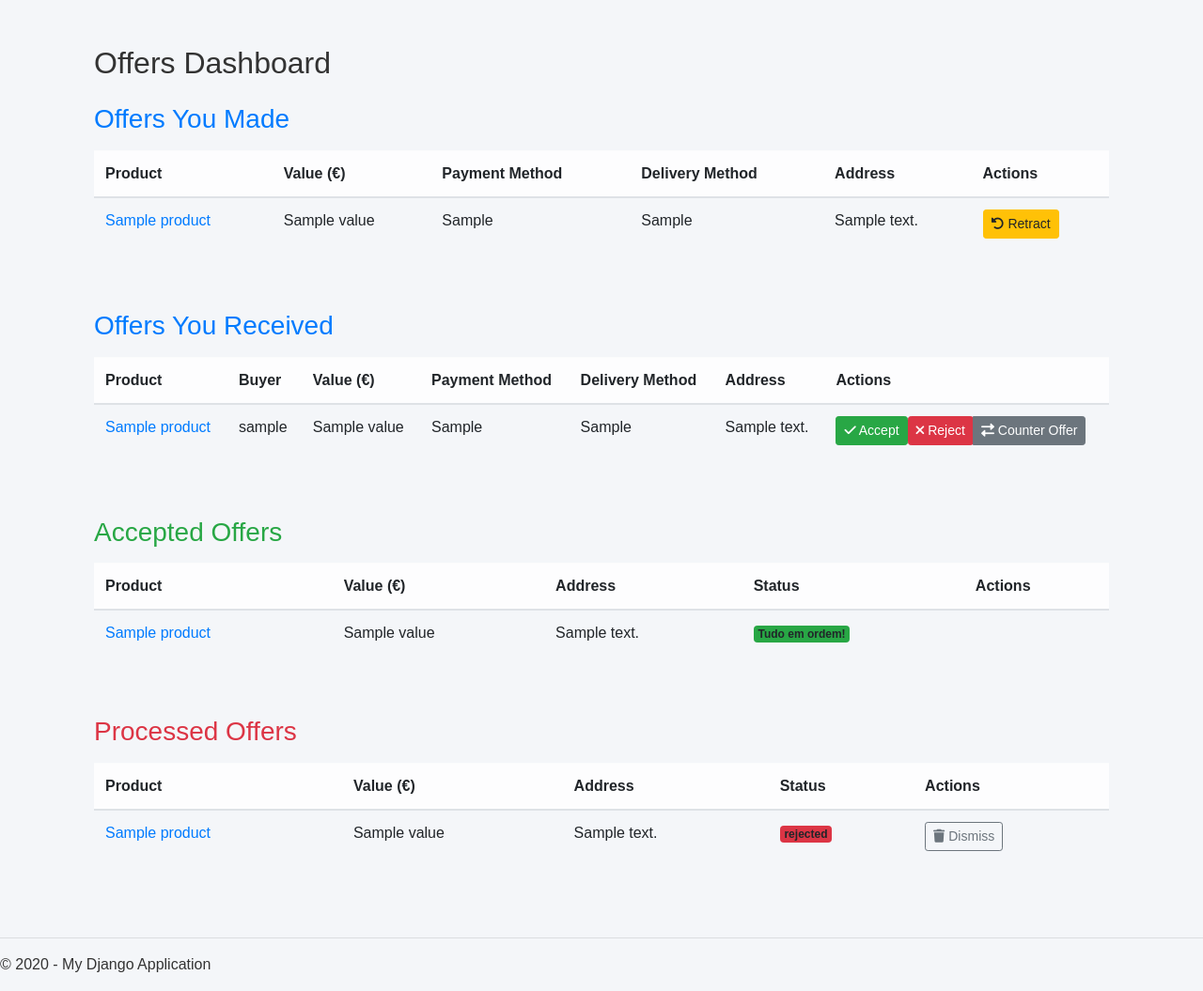
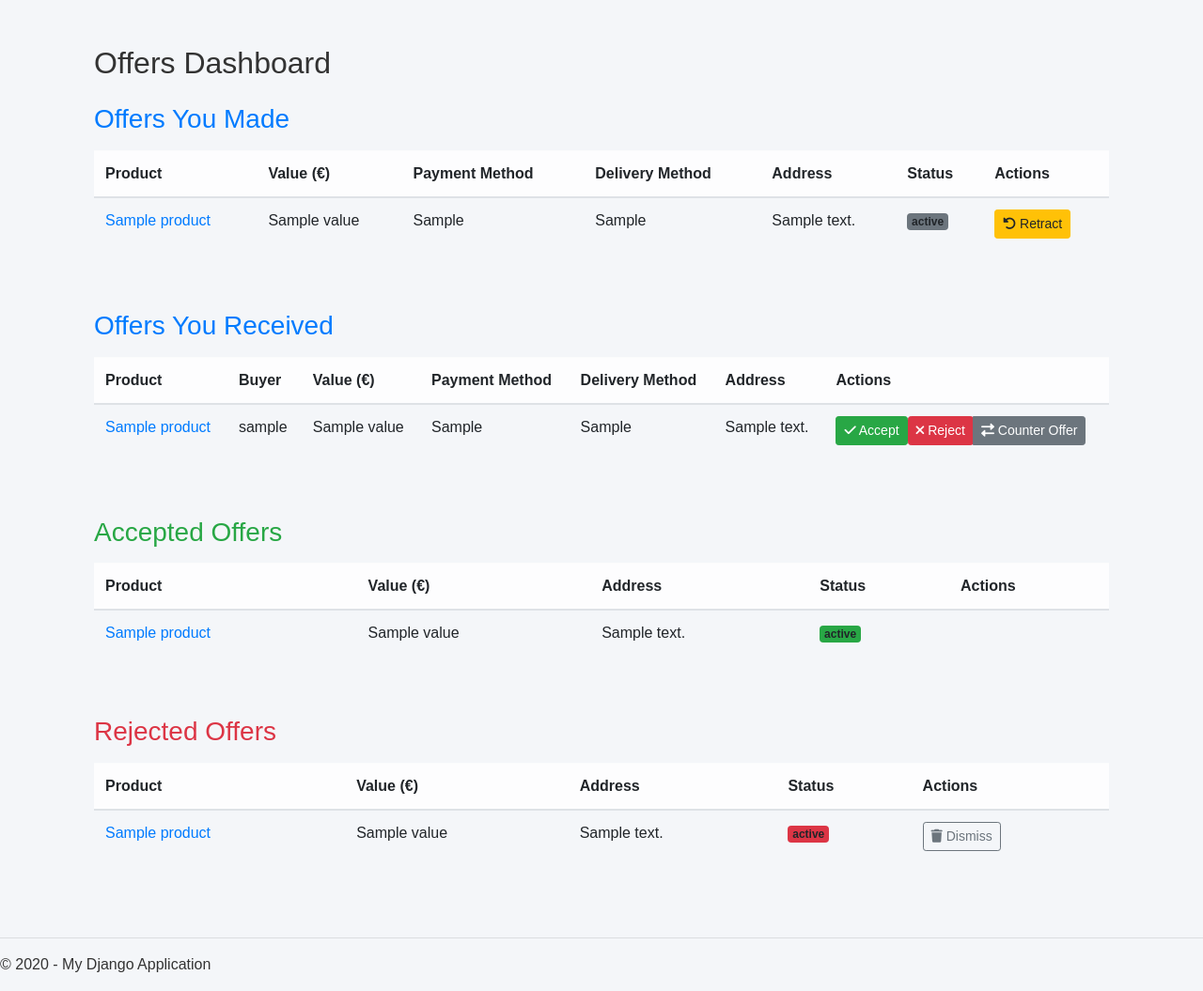
Before and after one commit to rodrigoabreu22/TPW_Project_1, a Django app: template AmorCamisola/templates/offersTemplate.html in a window 1280 px wide. Shown: the part 68-1123 px from the top of the page at 94% size. Run offline with Django 5.2, Linux system fonts and the light colour scheme; the template is opened without the code that fills it: most values are stand-ins (such as "Sample title", 1, 10 or a date in 2020); some libraries are stand-ins or nearby versions.

Commit message:
Revert "fixed logic of accepting offers, need to rework rejecting offers a bit but priority is getting those buttons to work"
This reverts commit f21323850adfc3a72d42ee0658bd37fe328fcf36.

```diff
--- a/AmorCamisola/templates/offersTemplate.html
+++ b/AmorCamisola/templates/offersTemplate.html
@@ -16,6 +16,7 @@
                             <th>Payment Method</th>
                             <th>Delivery Method</th>
                             <th>Address</th>
+                            <th>Status</th>
                             <th>Actions</th>
                         </tr>
                     </thead>
@@ -27,6 +28,7 @@
                             <td>{{ offer.get_payment_method_display }}</td>
                             <td>{{ offer.get_delivery_method_display }}</td>
                             <td>{{ offer.address }}</td>
+                            <td><span class="badge bg-secondary">{{ offer.status }}</span></td>
                             <td>
                                 <!-- Retract Offer -->
                                 <a href="{% url "retractOffer" id=offer.id %}" class="btn btn-sm btn-warning">
@@ -133,15 +135,7 @@
                             <td><a href="{% url 'detailedproduct' id=offer.product.id %}">{{ offer.product.name }}</a></td>
                             <td>{{ offer.value }}</td>
                             <td>{{ offer.address }}</td>
-                            <td>
-                                {% if user.id == offer.buyer.id and not offer.paid %}
-                                    <span class="badge bg-danger">Pagamento pendente</span>
-                                {% elif user.id == offer.product.seller.id and not offer.delivered %}
-                                    <span class="badge bg-danger">Entrega pendente</span>
-                                {% else %}
-                                    <span class="badge bg-success">Tudo em ordem!</span>
-                                {% endif %}
-                            </td>
+                            <td><span class="badge bg-success">{{ offer.status }}</span></td>
                             <td>
                                 {% if user.id == offer.buyer.id %}
                                     <!-- Confirm Receipt (Buyer) -->
@@ -173,9 +167,9 @@
         {% endif %}
     </div>
 
-    <!-- Processed Offers Section -->
+    <!-- Rejected Offers Section -->
     <div>
-        <h3 class="text-danger">Processed Offers</h3>
+        <h3 class="text-danger">Rejected Offers</h3>
         {% if offers_rejected %}
             <div class="table-responsive mt-3">
                 <table class="table table-hover align-middle">
@@ -194,14 +188,10 @@
                             <td><a href="{% url 'detailedproduct' id=offer.product.id %}">{{ offer.product.name }}</a></td>
                             <td>{{ offer.value }}</td>
                             <td>{{ offer.address }}</td>
-                            {% if offer.offer_status == "rejected" %}
-                                <td><span class="badge bg-danger">{{ offer.offer_status}}</span></td>
-                            {% else %}
-                                <td><span class="badge bg-success">{{ offer.offer_status}}</span></td>
-                            {% endif %}
+                            <td><span class="badge bg-danger">{{ offer.status }}</span></td>
                             <td>
                                 <!-- Dismiss Rejected Offer -->
-                                <form action="{% url "retractOffer" id=offer.id %}" method="post">
+                                <form action="" method="post">
                                     {% csrf_token %}
                                     <button type="submit" class="btn btn-sm btn-outline-secondary">
                                         <i class="fas fa-trash"></i> Dismiss
```
